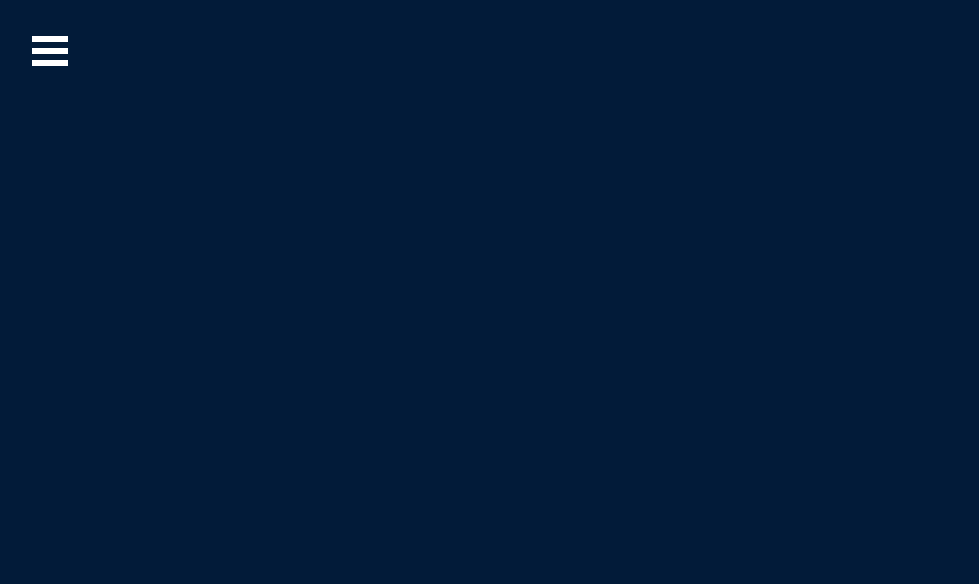
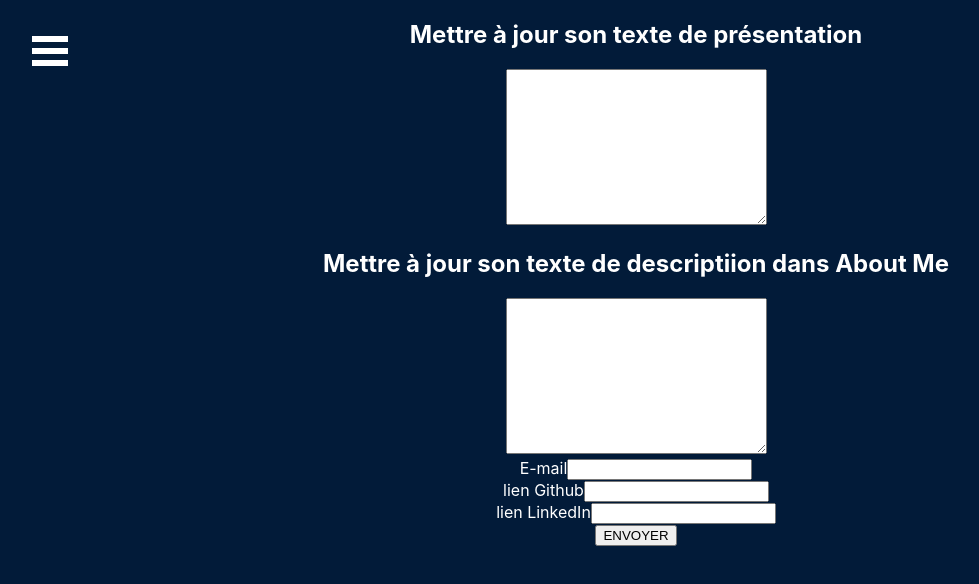
Before and after one commit to tadamiura/checkpoint4-portfolio-front, a React (Create React App) app in the folder portfolio/: page /office in a window 1280 px wide. Shown: the top 584 px of the page, without its empty margins (4-983 px from the left). Built offline with nearby package versions, Linux system fonts and the light colour scheme.

Commit message:
Created FormAboutMe in order to update info about me

```diff
--- a/portfolio/src/App.js
+++ b/portfolio/src/App.js
@@ -1,5 +1,6 @@
 import React from 'react';
 import BurgerMenu from './Components/BurgerMenu';
+import FormAboutMe from './Components/Forms/FormAboutMe'
 import Home from './Components/Home'
 import MyPresentation from './Components/MyPresentation';
 import MyWorkList from './Components/MyWork.List'
@@ -19,6 +20,7 @@ const App = () => {
         <Route path="/worklist" component={MyWorkList}/>
         <Route path="/about" component={MyPresentation}/>
         <Route path="/project" component={Project}/>
+        <Route path="/office" component={FormAboutMe} />
       </Switch>
     </div>
   );
--- a/portfolio/src/Components/BurgerMenu.js
+++ b/portfolio/src/Components/BurgerMenu.js
@@ -11,6 +11,7 @@ const BurgerMenu = () => {
             <NavLink to="/worklist" activeClassName="selected" className="list_burger">Work<br/><span>my productions list</span></NavLink>
             <NavLink to="/project" activeClassName="selected" className="list_burger">All<br/><span>projects</span></NavLink>
             <NavLink to="/about" activeClassName="selected" className="list_burger">About<br/><span>me</span></NavLink>
+            <NavLink to="/office" activeClassName="selected" className="list_burger">Office<br/><span>not hidden</span></NavLink>
         </Menu>
     )
 }
--- /dev/null
+++ b/portfolio/src/Components/Forms/FormAboutMe.css
@@ -0,0 +1,9 @@
+form.update-about-me {
+    font-size: 14px;
+    margin: 8em 3em;
+    text-align: left;
+    max-width: none;
+    display: block;
+    visibility: visible;
+    opacity: 1;
+}
--- /dev/null
+++ b/portfolio/src/Components/Forms/FormAboutMe.js
@@ -0,0 +1,30 @@
+import React from 'react'
+import './FormAboutMe'
+
+const UpdateAboutMe = () => {
+    return (
+        <div>
+            <form className='update-about-me'>
+                <h2 className='title-form'>Mettre à jour son texte de présentation</h2>
+                <textarea name='message' id='message-description' required className='form-textarea' rows="10" cols="30" /><br />
+                <h2 className='title-form'>Mettre à jour son texte de descriptiion dans About Me</h2>
+                <textarea name='message' id='message-about' required className='form-textarea' rows="10" cols="30" /><br />
+                <div className='testform'>
+                    <label htmlFor='email'>E-mail</label>
+                    <input type='email' name='email' id='email' required className='form-input' />
+                </div>
+                <div className='testform'>
+                    <label htmlFor='github-link'>lien Github</label>
+                    <input type='text' name='github-link' id='github-link' className='form-input' />
+                </div>
+                <div className='testform'>
+                    <label htmlFor='linkedin-link'>lien LinkedIn</label>
+                    <input type='text' name='linkedin-link' id='linkedin-link' className='form-input' />
+                </div>
+                <input type='submit' value='ENVOYER' className='button-send' />
+            </form>
+        </div>
+    )
+}
+
+export default UpdateAboutMe
```
